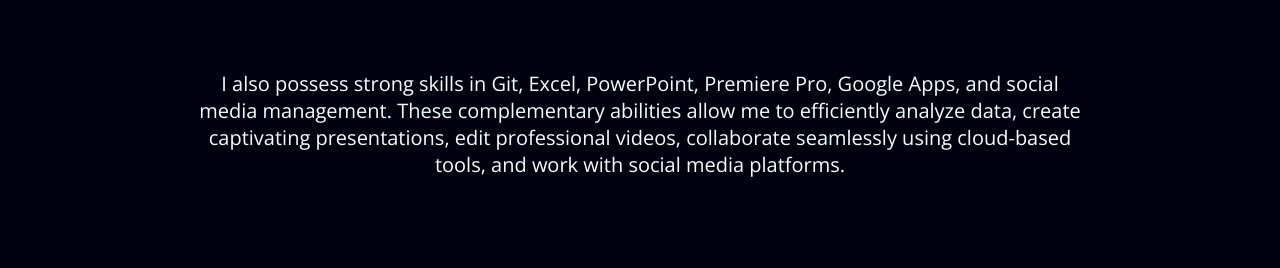
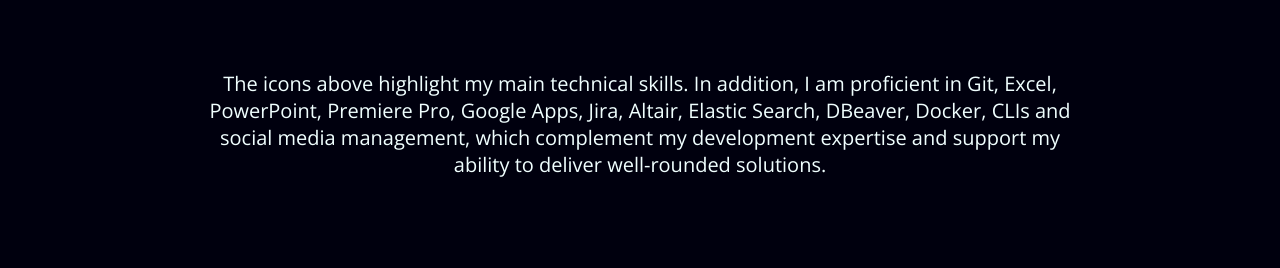
Before and after one commit to brunoengineer/portfolio_website, a React (Create React App) app: page / in a window 1280 px wide. Shown: the part 2288-2556 px from the top of the page. Built offline with nearby package versions, Linux system fonts and the light colour scheme.

Commit message:
Update: Skill logos description

```diff
--- a/src/components/pages/home.js
+++ b/src/components/pages/home.js
@@ -16,7 +16,7 @@
     <>
       <Hero />
       <Album />
-      <div className={styles.caixa2}>
+      <div className={styles.caixa2} id="skills">
         <h1>Skills</h1>
         <div className={styles.skills} data-aos="fade-right" data-aos-offset="300" data-aos-easing="ease-in-sine">
           <a href="https://developer.mozilla.org/en-US/docs/Glossary/HTML5" target="_blank" rel="noreferrer"><img className={styles.skillLogo} src="https://raw.githubusercontent.com/danielcranney/readme-generator/main/public/icons/skills/html5-colored.svg" width="36" height="36" alt="HTML5" /></a>
@@ -30,10 +30,11 @@
           <a href="https://www.cypress.io/" target="_blank" rel="noreferrer"><img className={styles.skillLogo} src="https://cdn.worldvectorlogo.com/logos/cypress-1.svg" width="36" height="36" alt="Cypress" /></a>
           <a href="https://playwright.dev/" target="_blank" rel="noreferrer"><img className={styles.skillLogo} src="https://playwright.dev/img/playwright-logo.svg" width="36" height="36" alt="Playwright" /></a>
         </div>
-        <p>I also possess strong skills in Git, Excel, PowerPoint, Premiere Pro, Google Apps, and social media management. These complementary abilities allow me to efficiently analyze data, create captivating presentations, edit professional videos, collaborate seamlessly using cloud-based tools, and work with social media platforms.</p>
+        <p>
+          The icons above highlight my main technical skills. In addition, I am proficient in Git, Excel, PowerPoint, Premiere Pro, Google Apps, Jira, Altair, Elastic Search, DBeaver, Docker, CLIs and social media management, which complement my development expertise and support my ability to deliver well-rounded solutions.
+        </p>
       </div>
       <Vibes />
-
     </>
   )
 }
```
